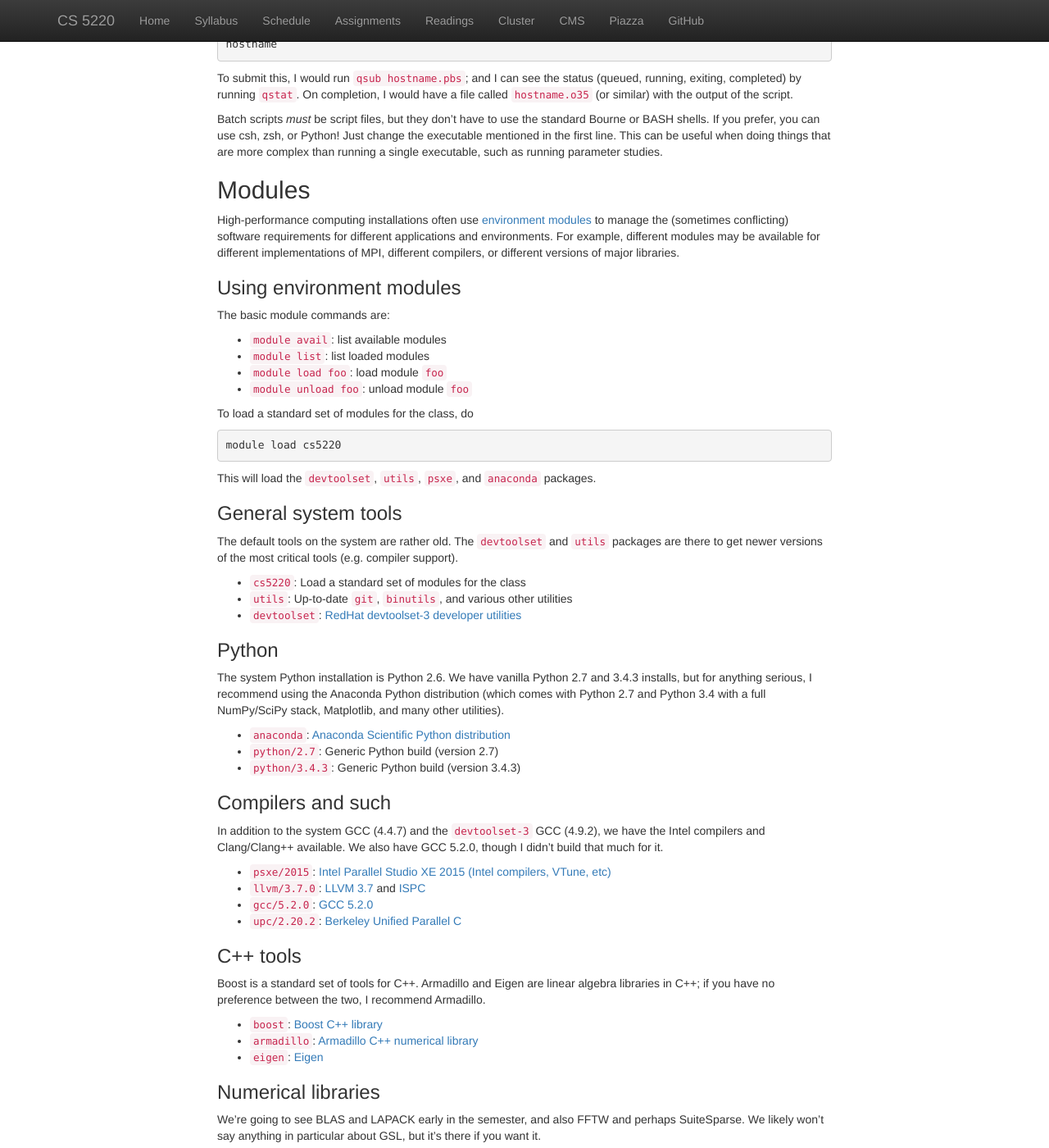
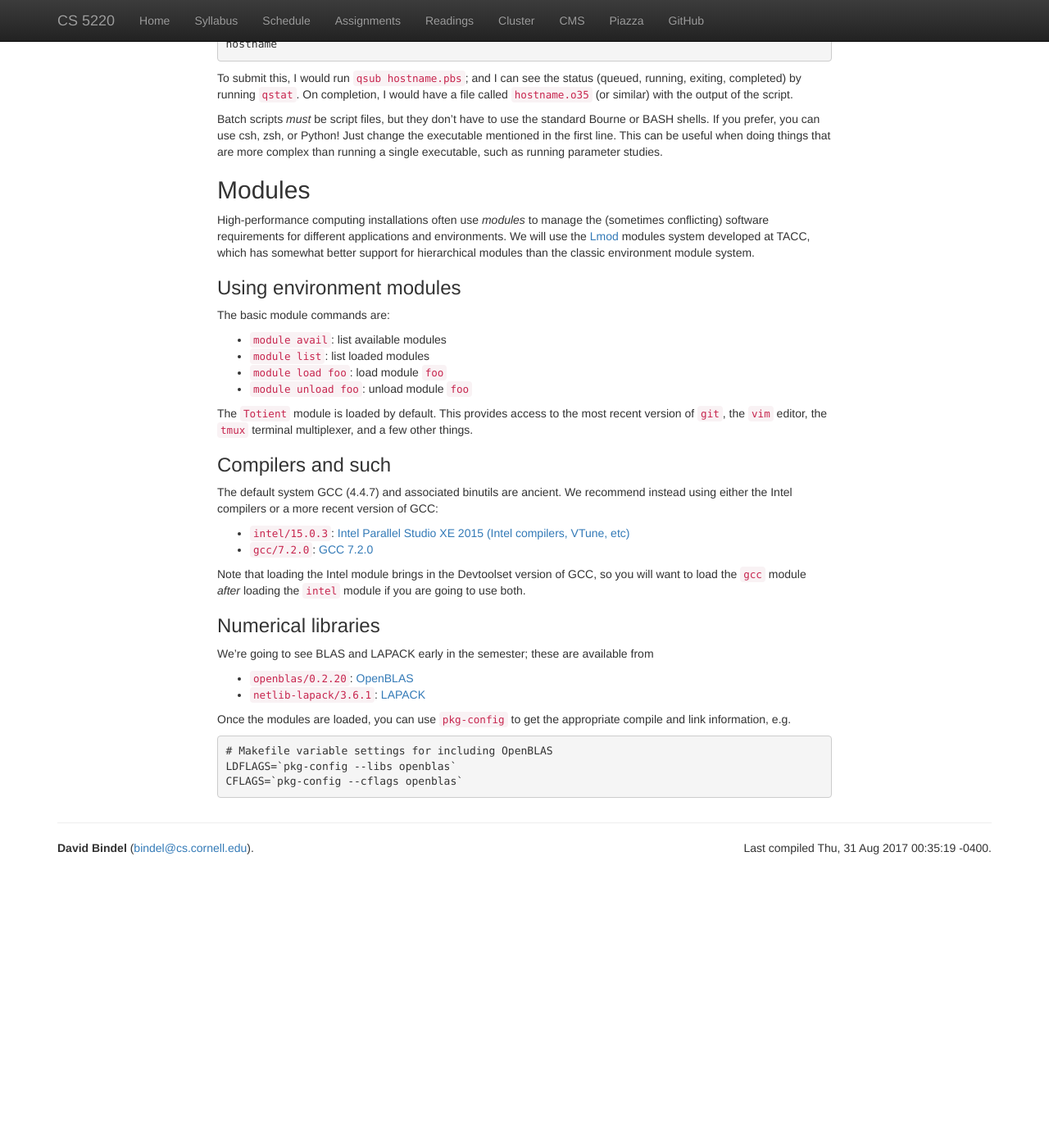
Before and after one commit to cornell-cs5220-f17/cs5220-f17, a Jekyll site: the page built from web/cluster.md, in a window 1280 px wide and 1400 px high, scrolled down 1636 px. Shown: the whole window at 82% size. Built offline with Jekyll 4.4.1, drawn with Linux system fonts in a browser that asks for light colours; nearby versions of some CDN libraries; after the commit the page ends 2710 px from its top, so only the background shows below that; some of the changed text lies outside the part shown.

Commit message:
Update cluster info.

```diff
--- a/web/cluster.md
+++ b/web/cluster.md
@@ -3,7 +3,7 @@
 layout: main
 ---
 
-The primary computing platform will be an instructional cluster (the
+The primary computing platform is an instructional cluster (the
 [Totient][totient] cluster) with fifteen [Xeon Phi 5110P][phi-spec]
 boards hosted in eight 12-core compute nodes consisting of
 [Intel Xeon E5-2620 v3][xeon-spec] processors and 32 GB RAM per node.
@@ -13,10 +13,12 @@
 Unless otherwise stated, homework and projects should be tested and
 timed on these machines.
 
-The cluster runs [RedHat Enterprise Linux 6.7 (Santiago)](rhel67).
-The system base compilers are a bit old, but we plan to install the
+The cluster runs [RedHat Enterprise Linux 6.9 (Santiago)](rhel67).
+The system base compilers are a bit old, though we have installed the
 [Developer Toolset][devtools] with more recent versions of the
-compiler as well as some utilities.
+compiler as well as some utilities.  For most of the work in this
+class, we recommend using the more recent compilers accessible via the
+module system.
 
 Intel generously donated the Xeon Phi boards and funded the purchase
 of the host machines, which were provided with deep matching discounts
@@ -33,10 +35,7 @@
 In order to obtain access to the cluster, you will need to be enrolled
 in the class.  If you want access as an informal auditor, you will
 need to contact me (David Bindel) regarding access; please make sure
-you send your netid in any such email.  The Cornell information
-systems don't all talk to each other, so please also drop me a note if
-you are adding or dropping the course after the first week or so, so
-that we can keep the account information up to date.
+you send your netid in any such email.
 
 ### Basic login information
 
@@ -138,12 +137,13 @@
 
 ## Modules
 
-High-performance computing installations often use
-[environment modules](http://modules.sourceforge.net/) to manage the
-(sometimes conflicting) software requirements for different
-applications and environments.  For example, different modules may be
-available for different implementations of MPI, different compilers,
-or different versions of major libraries.
+High-performance computing installations often use *modules* to manage
+the (sometimes conflicting) software requirements for different
+applications and environments.  We will use the [Lmod][lmod] modules
+system developed at TACC, which has somewhat better support for
+hierarchical modules than the classic environment module system.
+
+[lmod]: http://lmod.readthedocs.io/en/latest/
 
 ### Using environment modules
 
@@ -154,110 +154,41 @@
 - `module load foo`: load module `foo`
 - `module unload foo`: unload module `foo`
 
-To load a standard set of modules for the class, do
-
-    module load cs5220
-
-This will load the `devtoolset`, `utils`, `psxe`, and `anaconda` packages.
-
-### General system tools
-
-The default tools on the system are rather old.  The `devtoolset` and
-`utils` packages are there to get newer versions of the most critical
-tools (e.g. compiler support).
-
-- `cs5220`: Load a standard set of modules for the class
-- `utils`: Up-to-date `git`, `binutils`, and various other utilities
-- `devtoolset`: [RedHat devtoolset-3 developer utilities][devtoolset]
-
-[devtoolset]: https://www.softwarecollections.org/en/scls/rhscl/devtoolset-3/
-
-### Python
-
-The system Python installation is Python 2.6.  We have vanilla Python
-2.7 and 3.4.3 installs, but for anything serious, I recommend using
-the Anaconda Python distribution (which comes with Python 2.7 and
-Python 3.4 with a full NumPy/SciPy stack, Matplotlib, and many other
-utilities).
-
-- `anaconda`: [Anaconda Scientific Python distribution][anaconda]
-- `python/2.7`: Generic Python build (version 2.7)
-- `python/3.4.3`: Generic Python build (version 3.4.3)
-
-[anaconda]: https://store.continuum.io/cshop/anaconda/
+The `Totient` module is loaded by default.  This provides access to
+the most recent version of `git`, the `vim` editor, the `tmux`
+terminal multiplexer, and a few other things.
 
 ### Compilers and such
 
-In addition to the system GCC (4.4.7) and the `devtoolset-3` GCC
-(4.9.2), we have the Intel compilers and Clang/Clang++ available.
-We also have GCC 5.2.0, though I didn't build that much for it.
+The default system GCC (4.4.7) and associated binutils are ancient.
+We recommend instead using either the Intel compilers or a more recent
+version of GCC:
 
-- `psxe/2015`: [Intel Parallel Studio XE 2015 (Intel compilers, VTune, etc)][psxe]
-- `llvm/3.7.0`: [LLVM 3.7][llvm] and [ISPC][ispc]
-- `gcc/5.2.0`: [GCC 5.2.0][gcc5]
-- `upc/2.20.2`: [Berkeley Unified Parallel C][upc]
+- `intel/15.0.3`: [Intel Parallel Studio XE 2015 (Intel compilers, VTune, etc)][psxe]
+- `gcc/7.2.0`: [GCC 7.2.0][gcc7]
+
+Note that loading the Intel module brings in the Devtoolset version of
+GCC, so you will want to load the `gcc` module *after* loading the
+`intel` module if you are going to use both.
 
 [psxe]: https://software.intel.com/en-us/intel-parallel-studio-xe
-[gcc5]: https://gcc.gnu.org/gcc-5/
-[llvm]: http://llvm.org/
-[ispc]: https://ispc.github.io/
-[upc]: http://upc.lbl.gov/
-
-### C++ tools
-
-Boost is a standard set of tools for C++.  Armadillo and Eigen are
-linear algebra libraries in C++; if you have no preference between
-the two, I recommend Armadillo.
-
-- `boost`: [Boost C++ library][boost]
-- `armadillo`: [Armadillo C++ numerical library][armadillo]
-- `eigen`: [Eigen][eigen]
-
-[boost]: http://www.boost.org/
-[armadillo]: http://arma.sourceforge.net/
-[eigen]: http://eigen.tuxfamily.org/index.php?title=Main_Page
+[gcc7]: https://gcc.gnu.org/gcc-7/
 
 ### Numerical libraries
 
-We're going to see BLAS and LAPACK early in the semester, and also
-FFTW and perhaps SuiteSparse.  We likely won't say anything in
-particular about GSL, but it's there if you want it.
+We're going to see BLAS and LAPACK early in the semester; these are
+available from
 
-- `openblas`: [OpenBLAS][openblas]
-- `lapack`: [LAPACK][lapack]
-- `fftw`: [Fastest Fourier Transform in the West][fftw]
-- `suitesparse`: [SuiteSparse sparse linear solvers][suitesparse]
-- `gsl`: [GNU Scientific Library][gsl]
+- `openblas/0.2.20`: [OpenBLAS][openblas]
+- `netlib-lapack/3.6.1`: [LAPACK][lapack]
+
+Once the modules are loaded, you can use [`pkg-config`][pkg-config]
+to get the appropriate compile and link information, e.g.
+
+    # Makefile variable settings for including OpenBLAS
+    LDFLAGS=`pkg-config --libs openblas`
+    CFLAGS=`pkg-config --cflags openblas`
 
 [openblas]: http://www.openblas.net/
 [lapack]: http://www.netlib.org/lapack/
-[fftw]: http://www.fftw.org/
-[gsl]: http://www.gnu.org/software/gsl/
-[suitesparse]: http://faculty.cse.tamu.edu/davis/suitesparse.html
-
-### Storage
-
-HDF5 is one of the major standards for storing large volumes of
-scientific data.  NetCDF plays in the same space as HDF5, and
-MatI/O is a set of convenience wrappers that's kind of nice if
-you want to read and write MATLAB files.
-
-- `hdf5`: [HDF5: Heirarchical Data Format library][hdf5]
-- `netcdf`: [NetCDF: Network Common Data Format library][netcdf]
-- `matio`: [Matrix I/O library][matio]
-
-[hdf5]: https://www.hdfgroup.org/HDF5/
-[netcdf]: http://www.unidata.ucar.edu/software/netcdf/
-[matio]: http://sourceforge.net/projects/matio/
-
-### Parallel support
-
-We have multiple OpenMPI implementations installed, as well as Intel
-MPI.  If you're going to use OpenMPI, I recommend one of the OpenMPI
-1.10.0 builds.
-
-- `openmpi`: [OpenMPI][openmpi]
-- `torque`: [Torque batch queue manager][torque]
-
-[openmpi]: http://www.open-mpi.org/
-[torque]: http://www.adaptivecomputing.com/products/open-source/torque/
+[pkg-config]: https://en.wikipedia.org/wiki/Pkg-config
```
Also changed, not shown: other parts of web/cluster.md (+1 -1 lines).
